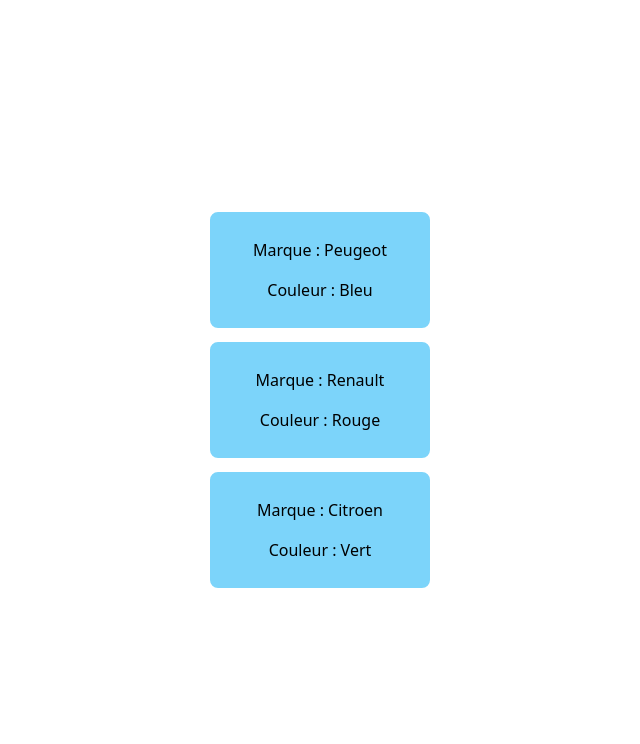
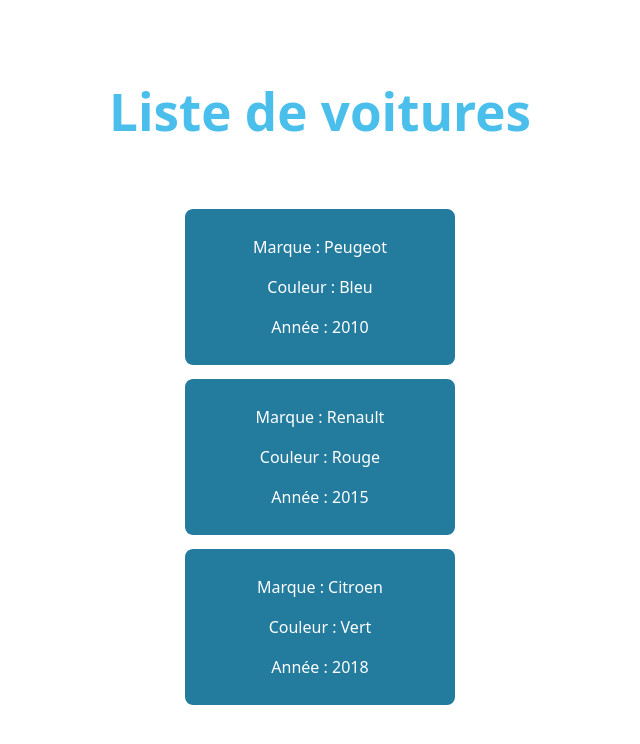
Before and after one commit to M-BEDH/appvoiture, a React (Vite) app: page / in a window 1280 px wide. Shown: the top 744 px of the page, without its empty margins (320-960 px from the left). Built offline with nearby package versions, Linux system fonts and the light colour scheme.

Commit message:
suite exo

```diff
--- a/src/App.jsx
+++ b/src/App.jsx
@@ -1,18 +1,15 @@
 import { Component } from 'react';
 import Mycars from './components/MyCars';
+import MyHeader from './components/MyHeader';
 import './App.css';
 
-class App extends Component {
-  state = {}
+function App() {
+  return (
+    <div>
+      <MyHeader />
+      <Mycars />
+    </div>
+  );
+}
 
-  render() {
-    return (
-      <div>
-        <Mycars />
-
-      </div>
-    )
-  }
-
-}
 export default App;
--- a/src/components/Cars.jsx
+++ b/src/components/Cars.jsx
@@ -1,25 +1,15 @@
-import React from 'react'
+import Wrapper from './Wrapper';
 
-function Cars({ marque, color }) {
+export default function Cars({ marque, color, year }) {
 
   return (
-    <div style={{
-      border: '2px solid white',
-      borderRadius: '10px',
-      padding: '10px', margin: '10px',
-      width: '200px',
-      backgroundColor: '#7cd4faff',
-      color: 'black',
-    }}>
-
-      {/* <p>Marque: {marque}</p> */}
-
-      {marque ? <p>Marque : {marque}</p> : <p>Marque inconnue</p>}
-      {color ? <p>Couleur : {color}</p> : <p>Couleur inconnue</p>}
-
+    <div>
+      <Wrapper>
+        {marque ? <p>Marque : {marque}</p> : <p>Marque inconnue</p>}
+        {color ? <p>Couleur : {color}</p> : <p>Couleur inconnue</p>}
+        {year ? <p>Année : {year}</p> : <p>Année inconnue</p>}
+      </Wrapper>
     </div>
 
   );
 };
-
-export default Cars;
--- a/src/components/MyCars.jsx
+++ b/src/components/MyCars.jsx
@@ -4,9 +4,9 @@
 class Mycars extends Component {
   state = {
     voitures: [
-      {marque: 'Peugeot', color: 'Bleu'},
-      {marque: 'Renault', color: 'Rouge'},
-      {marque: 'Citroen', color: 'Vert'}
+      { marque: 'Peugeot', color: 'Bleu', year: 2010 },
+      { marque: 'Renault', color: 'Rouge', year: 2015 },
+      { marque: 'Citroen', color: 'Vert', year: 2018 }
     ]
   }
 
@@ -16,12 +16,16 @@
 
         {this.state.voitures.map((voiture, index) => (
           <Cars key={index}
-          color={voiture.color}
-          marque={voiture.marque}
+            color={voiture.color}
+            marque={voiture.marque}
+            year={voiture.year}
           />
         ))}
 
       </div>
+
+
+
     )
   }
 
--- /dev/null
+++ b/src/components/MyHeader.jsx
@@ -0,0 +1,14 @@
+
+
+export default function MyHeader() {
+
+  const title = 'Liste de voitures';
+  const sub_title = 'Mes voitures préférées :';
+
+  return (
+    <header style={{ marginBottom: '2rem' }}>
+      <h1 style={{ margin: 0, color: '#4bbfecff' }}>{title}</h1>
+      <h2 style={{ margin: 0, color: '#fff' }}>{sub_title}</h2>
+    </header>
+  );
+}
--- /dev/null
+++ b/src/components/Wrapper.jsx
@@ -0,0 +1,19 @@
+export default function Wrapper( { children } ) {
+  return (
+    <div
+      style={{
+        border: "2px solid white",
+        borderRadius: "10px",
+        padding: "10px",
+        margin: "10px",
+        width: "250px",
+        margin: "10px auto",
+        backgroundColor: "#237b9eff",
+        color: "white",
+      }}
+    >
+      {children}
+
+    </div>
+  );
+}
```
